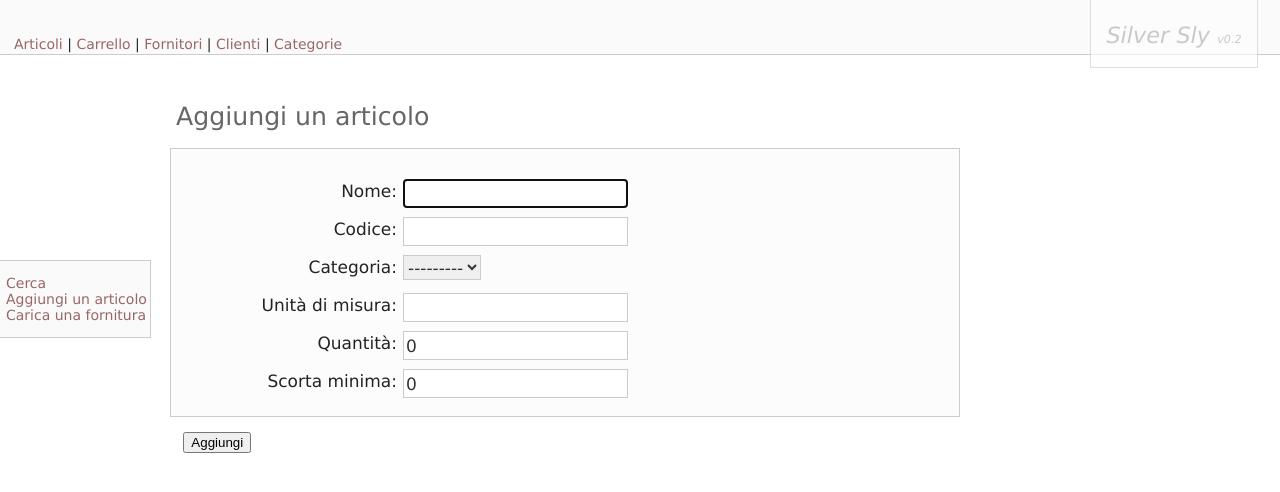
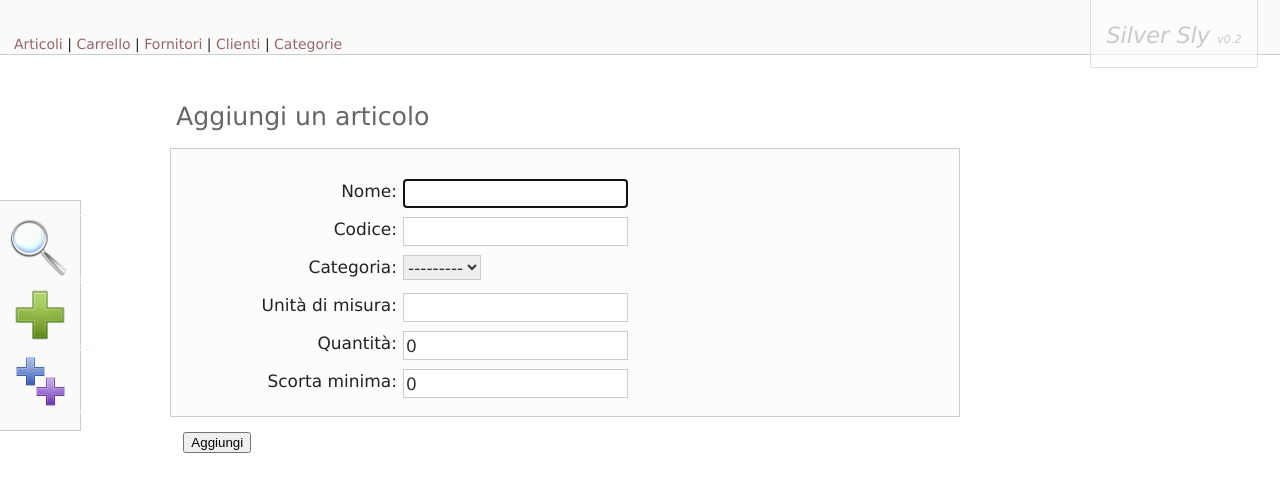
Before and after one commit to marcor/silversly, a Django app: page /articolo/aggiungi/ in a window 1280 px wide. Shown: the top 492 px of the page. Run offline with Django 3.2, Linux system fonts and the light colour scheme; data that the repository does not hold is empty; parts of the project's set-up code (start-up, migrations or seed data) failed here and were passed over; some libraries are stand-ins or nearby versions.

Commit message:
Added icons to article sidebar.

```diff
--- a/silversly/media/main.css
+++ b/silversly/media/main.css
@@ -126,13 +126,36 @@ p input, p select {
 }
 
 #sidebar {
-	width: 150px;
+	width: 80px;
 	position: absolute;
-	top: 260px;
+	top: 200px;
 	border: 1px solid #ccc;
 	border-left: none;
 	-moz-border-radius: 4px;
 	background-color: #fafafa;
+}
+
+#sidebar ul {
+	padding-left: 0;
+}
+
+
+#sidebar img {
+	padding-right: 22px;
+	padding-top: 2px;
+	padding-left: 10px;
+	border: 1px solid #fafafa;
+	border-left: none;
+	border-right: none;
+	margin-left: 0;
+}
+
+#sidebar img:hover {
+	background-color: #fafafa;
+	border: 1px solid #ccc;
+	border-right-width: 5px;
+	border-left: none;
+	background-color: #ffd;
 }
 
 #topbar {
--- a/silversly/templates/base.html
+++ b/silversly/templates/base.html
@@ -9,6 +9,7 @@
     <script type="text/javascript" src="/media/jquery/js/jquery-ui-1.8.9.custom.min.js"></script>
     <script type="text/javascript">
         $(function() {
+
         {% block jquery %}{% endblock %}
         });
     </script>
@@ -31,13 +32,19 @@
         {% block sidebar %}
         <ul>
             <li>
-                <a href="{% url find_product %}">Cerca</a>
+                <a href="{% url find_product %}" title="Cerca un articolo">
+			<img src="/media/img/search.png" />
+		</a>
             </li>
             <li>
-                <a href="{% url add_product %}">Aggiungi un articolo</a>
+                <a href="{% url add_product %}" title="Aggiungi un articolo">
+			<img src="/media/img/add.png" />
+		</a>
             </li>
             <li>
-                <a href="{% url new_batch_load %}">Carica una fornitura</a>
+                <a href="{% url new_batch_load %}" title="Carica una fornitura">
+			<img src="/media/img/add_many.png" />
+		</a>
             </li>
         </ul>
         {% endblock %}
--- a/silversly/templates/batch_load/show.html
+++ b/silversly/templates/batch_load/show.html
@@ -61,7 +61,7 @@
         }
 
 	function editPricesAndAdd(pk) {
-		 $.get("{% url edit_prices pk %}",
+		 $.get("",
                     function(resultForm) {
                         $("#prices_dialog").dialog({
                            'draggable': false,
```
Also changed, not shown: silversly/media/img/add.png (added), silversly/media/img/add_many.png (added), silversly/media/img/search.png (added).
